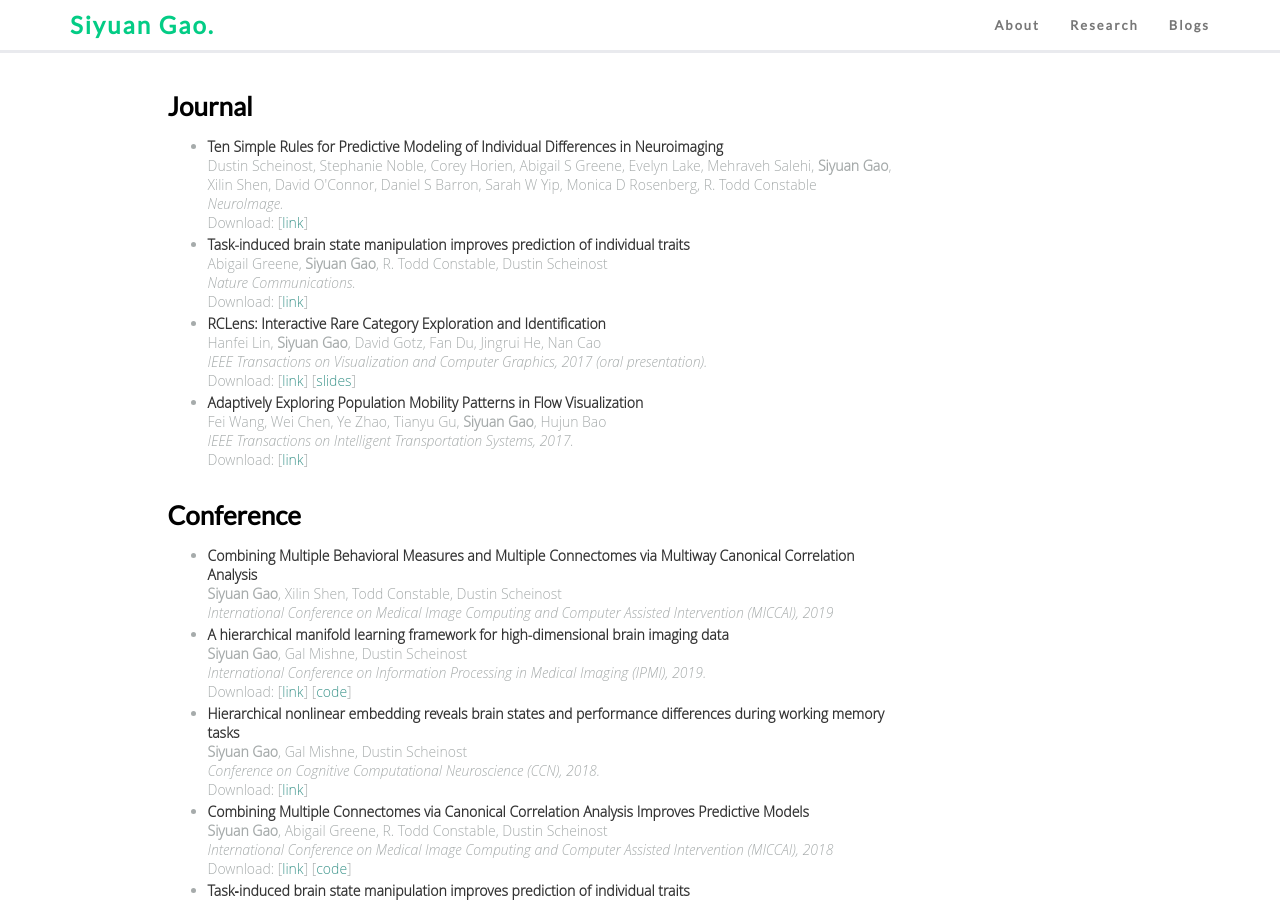
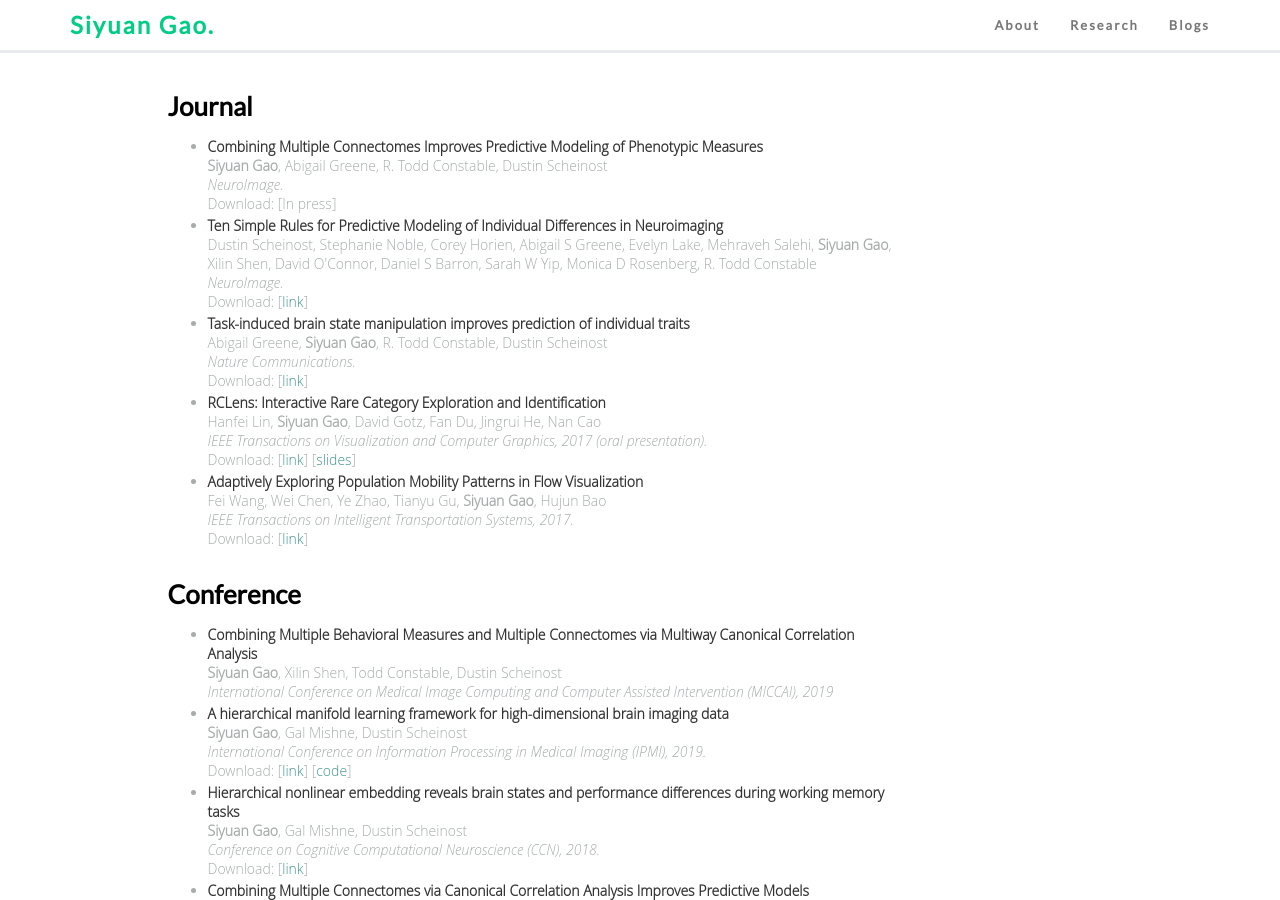
Before and after one commit to carricky/carricky.github.io, a Jekyll site: the page built from research.html, in a window 1280 px wide and 900 px high. Built offline with Jekyll 4.4.1, drawn with Linux system fonts in a browser that asks for light colours; nearby versions of some CDN libraries; comment, search, counter and statistics services are not loaded.

Commit message:
add neuroimage paper

```diff
--- a/research.html
+++ b/research.html
@@ -7,7 +7,16 @@ title: "Research"
 that it's only available in index.html -->
 <h2 class="post-title">Journal</h2>
 <ul class="publication-list">
-
+    <li>
+        <div style="color:#333333; font-weight:bold">
+            Combining Multiple Connectomes Improves Predictive Modeling of Phenotypic Measures
+        </div>
+            <b>Siyuan Gao</b>, Abigail Greene, R. Todd Constable, Dustin Scheinost
+        <div style="font-style:italic">
+            NeuroImage.
+        </div>
+        Download: [In press]
+    </li>
     <li>
         <div style="color:#333333; font-weight:bold">
             Ten Simple Rules for Predictive Modeling of Individual Differences in Neuroimaging
```
Also changed, not shown: index.html (+6 -2 lines).
